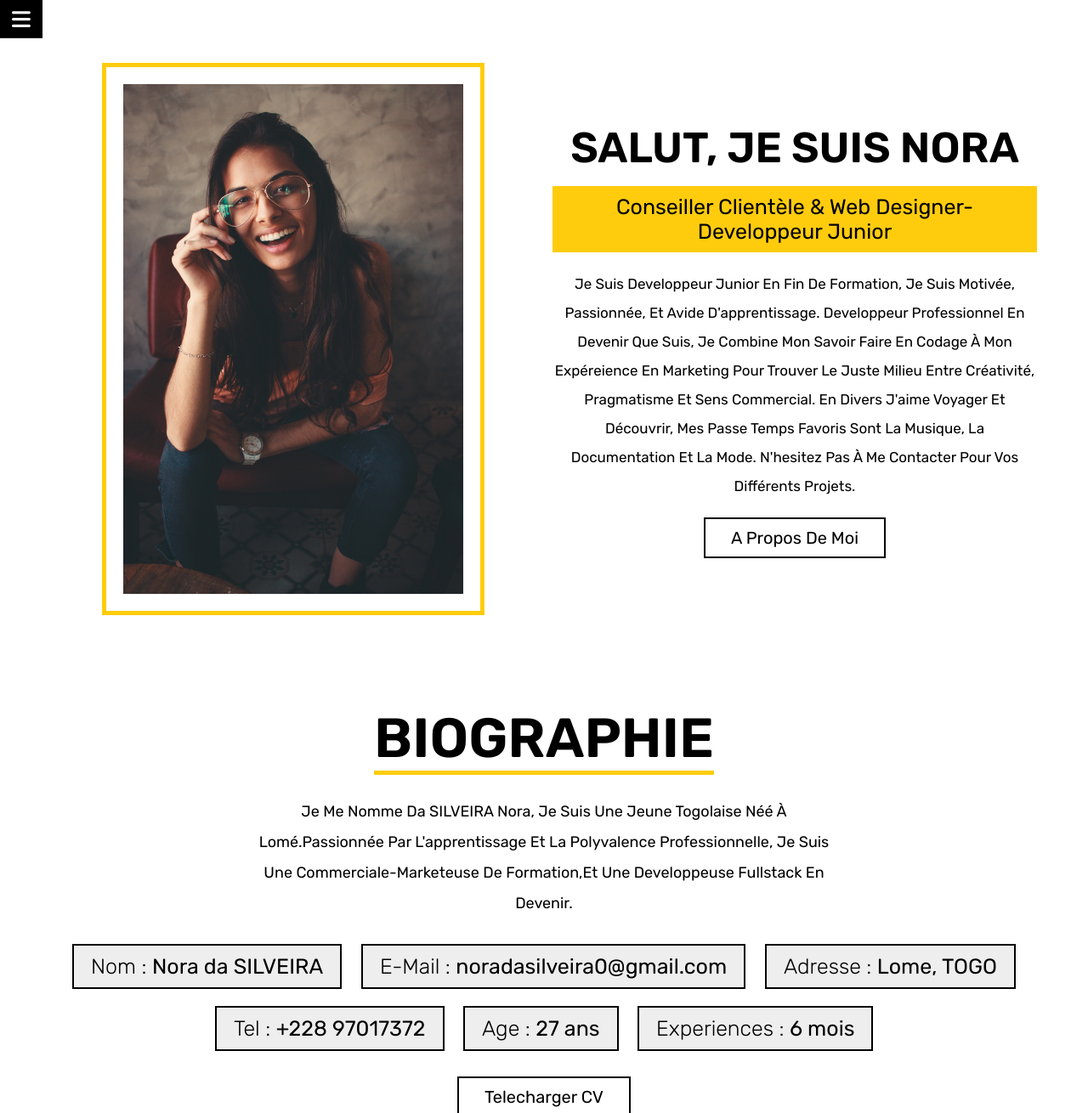
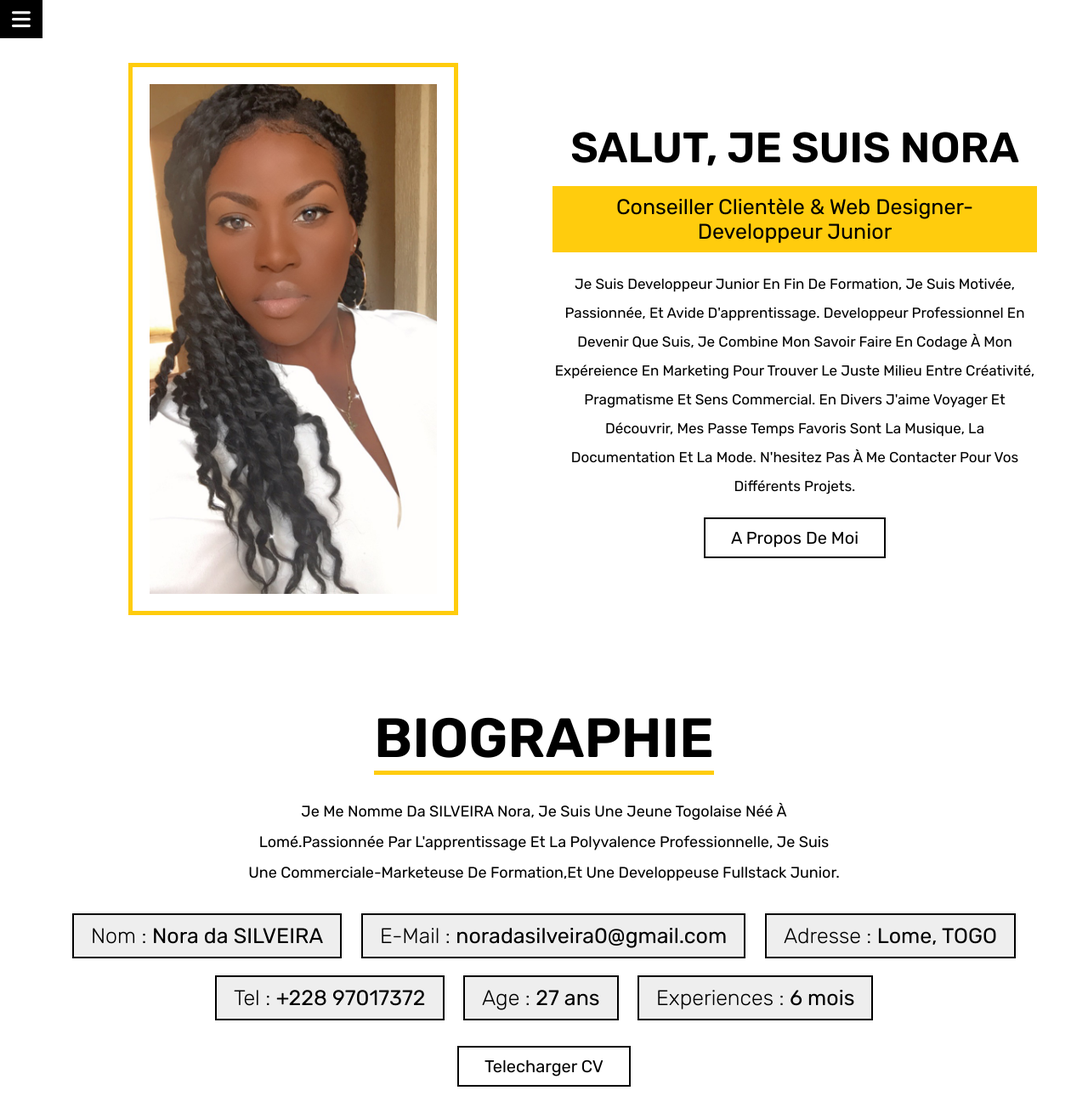
Before and after one commit to Noradas/projet_final, a PHP site: page / in a window 1280 px wide. Shown: the top 1310 px of the page at 85% size. Run offline with PHP 8.4, Linux system fonts and the light colour scheme; data that the repository does not hold is empty; some libraries are stand-ins or nearby versions.

Commit message:
commentaire du code et debugage

```diff
--- a/index.php
+++ b/index.php
@@ -1,5 +1,5 @@
 <?php
-
+// connexion a la base de données
 $conn = mysqli_connect('mysql-noradas.alwaysdata.net','noradas','noradas@12345','noradas_ftftfullstack') or die('connection failed');
 
 if(isset($_POST['send'])){
@@ -90,7 +90,7 @@ if(isset($message)){
 <section class="home" id="home">
 
    <div class="image" data-aos="fade-right">
-      <img src="images/user-img.jpg" alt="">
+      <img src="images/IMG_2639.JPG.jpg" alt="i">
    </div>
 
    <div class="content">
@@ -121,7 +121,7 @@ if(isset($message)){
    <div class="biography">
 
       <p data-aos="fade-up">Je me nomme da SILVEIRA Nora, je suis une jeune togolaise néé à Lomé.Passionnée par l'apprentissage et la polyvalence professionnelle,
-         je suis une Commerciale-marketeuse de formation,et une developpeuse fullstack en devenir. </p>
+         je suis une Commerciale-marketeuse de formation,et une developpeuse fullstack junior. </p>
 
       <div class="bio">
          <h3 data-aos="zoom-in"> <span>Nom : </span> Nora da SILVEIRA </h3>
@@ -195,7 +195,7 @@ if(isset($message)){
 
                <!-- Description du parcours a ENERGY GENERATION -->
                <span>( Fév 2022 - Sept 2022 )</span>
-               <h3>FORMATION D-CLIC DWWM</h3>
+               <h3>FORMATION D-CLIC DWWM SIMPLON</h3>
                <p>Réalisation de l'ensemble des fonctionnalités techniques d'un site ou d'une application web.</p>
             </div>
 
@@ -288,7 +288,7 @@ if(isset($message)){
       <div class="box" data-aos="zoom-in">
          <img src="images/developpeur-web.jpeg" alt="">
          <h3>web development</h3>
-         <span><a href="https://github.com/Noradas/Projet_Togo-html">(fév - sept 2022)</a></span>
+         <span><a href="https://nora-ftf.netlify.app/">(fév - sept 2022)</a></span>
       </div>
 
       <div class="box" data-aos="zoom-in">
--- a/js/script.js
+++ b/js/script.js
@@ -1,18 +1,21 @@
+// selection des boutons
 let menu = document.querySelector('#menu-btn');
 let header = document.querySelector('.header');
 
+//fontion exécutée au click du menu
 menu.onclick = () => {
-    menu.classList.toggle('fa-times');
-    header.classList.toggle('active');
-    document.body.classList.toggle('active');
-}
-
+        menu.classList.toggle('fa-times');
+        header.classList.toggle('active');
+        document.body.classList.toggle('active');
+    }
+    //fonction pour scroller
 window.onscroll = () => {
     if (window.innerWidth < 991) {
         menu.classList.remove('fa-times');
         header.classList.remove('active');
         document.body.classList.remove('active');
     }
+    //fonction de sélection appliquée sur l'attribut section
 
     document.querySelectorAll('section').forEach(sec => {
 
```
Also changed, not shown: images/IMG_2639.JPG.jpg (added), images/portrait.jpg (added).
